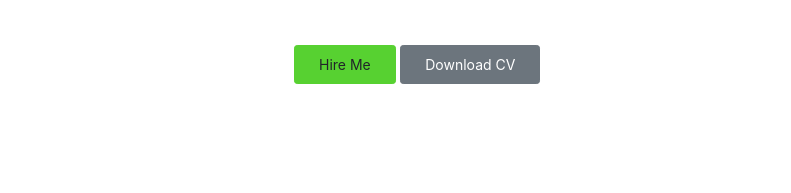
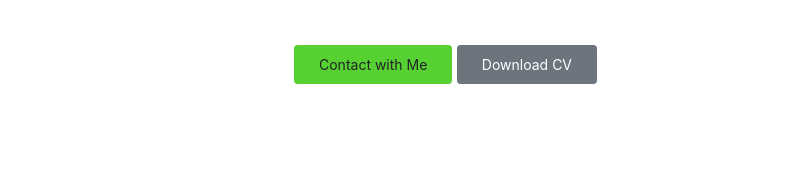
Before and after one commit to julianboom/MyBlog, a plain HTML site: page index.html in a window 1280 px wide. Shown: the part 491-684 px from the top of the page, 489-1280 px from the left. Drawn offline with Linux system fonts and the light colour scheme; files whose address does not match are found by name; a web font is replaced by a local one.

Commit message:
修改主题内容

```diff
--- a/index.html
+++ b/index.html
@@ -75,7 +75,7 @@
             <p class="mb-5  "> Born in Fujian Province in 1996.Now living in Jiangning District of Nanking City.A Undergraduate student majoring in Information Engineering from Jincheng University who Will Graduate in June 2019.</p>
 
             <p>
-              <a href="#section-contact" class="btn btn-primary px-4 py-2 btn-sm smoothscroll">Hire Me</a>
+              <a href="#section-contact" class="btn btn-primary px-4 py-2 btn-sm smoothscroll">Contact with Me</a>
               <a href="images/CV.pdf" class="btn btn-secondary px-4 py-2 btn-sm">Download CV</a>
             </p>
           </div>
```
